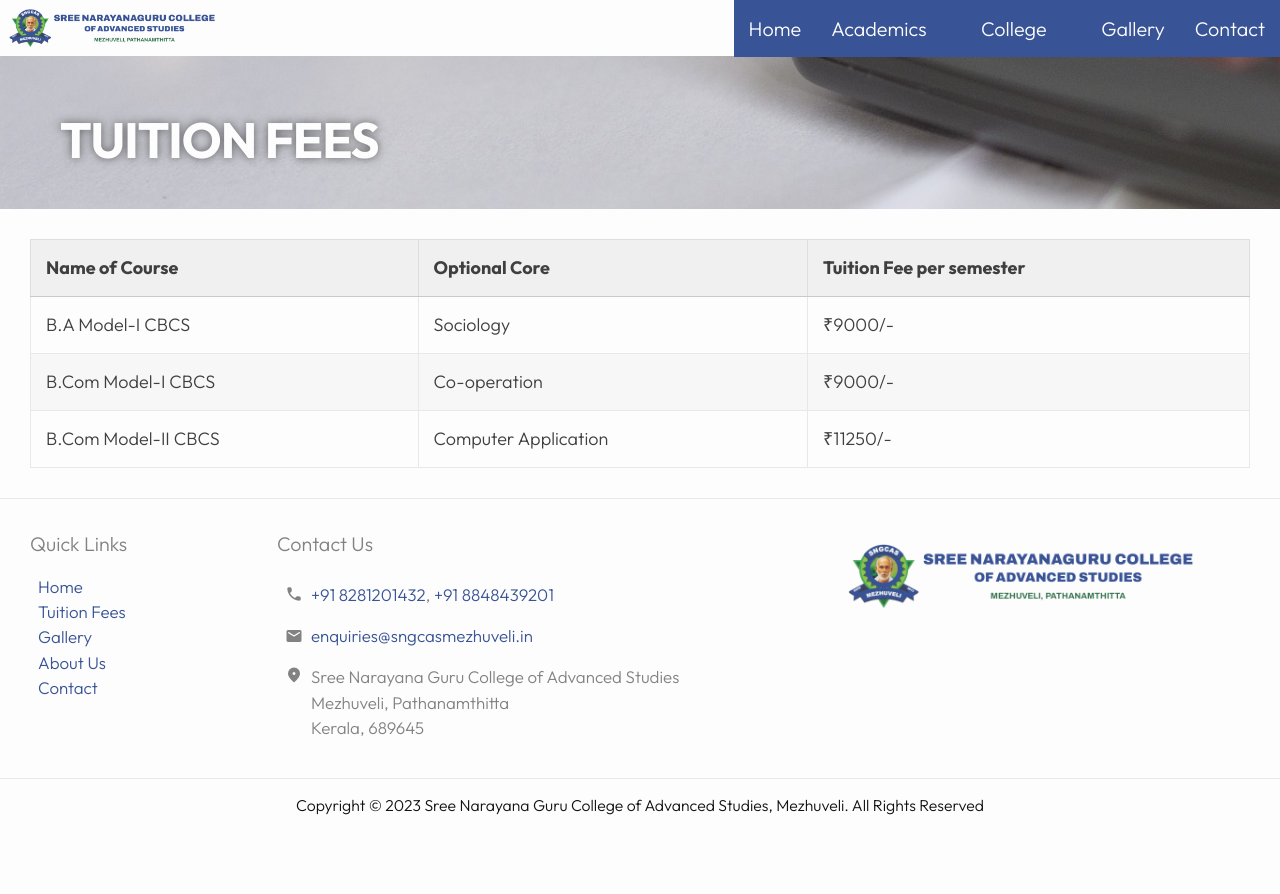
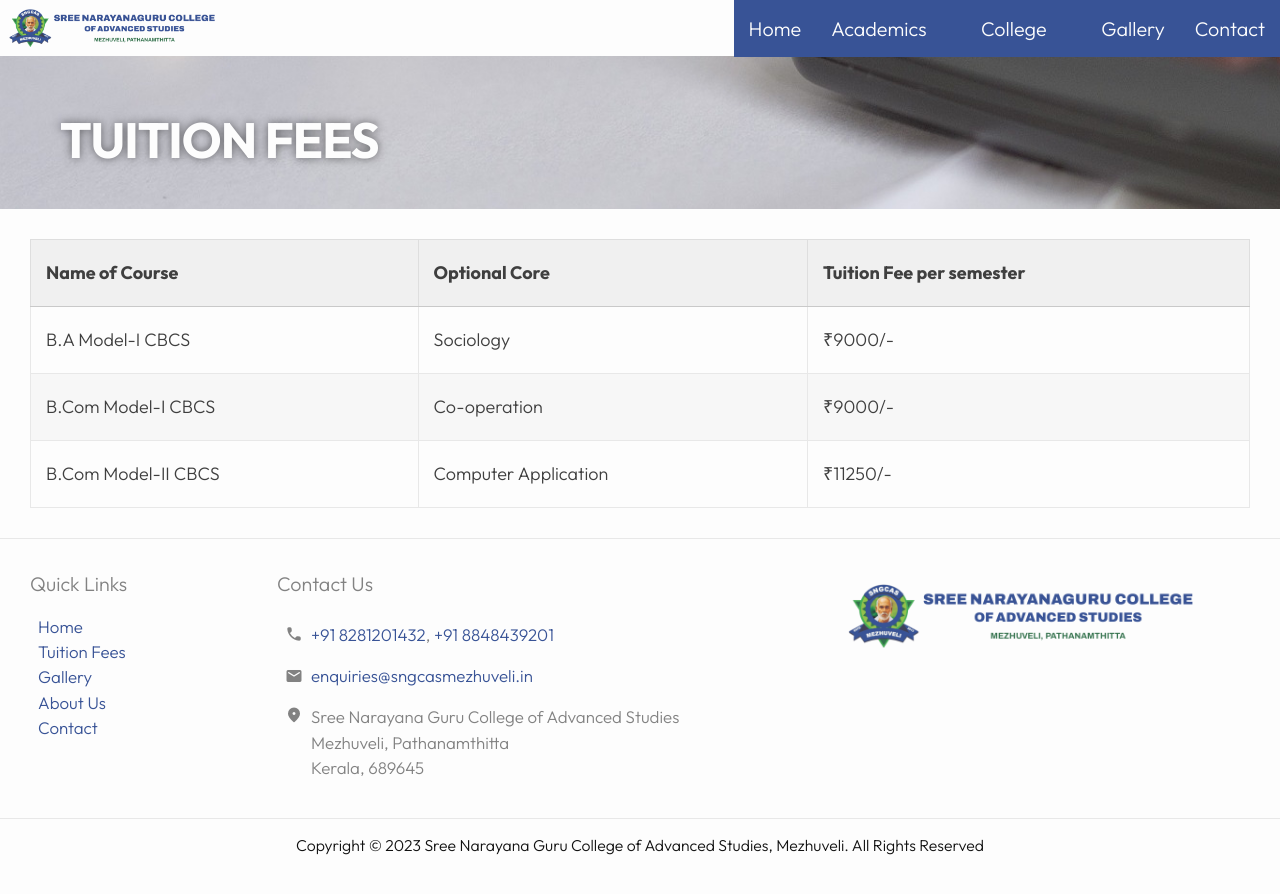
Before and after one commit to BharatSP007/BharatSP007.github.io, a Jekyll site: the page built from docs/academics/tuition_fees.html, in a window 1280 px wide and 900 px high, scrolled down 241 px. Shown: the top 894 px of the window. Built offline with Jekyll 4.4.1, drawn with Linux system fonts in a browser that asks for light colours; before the commit the page ends 1104 px from its top, so only the background shows below that.

Commit message:
fix table layout overflows body

```diff
--- a/docs/_sass/minima/_base.scss
+++ b/docs/_sass/minima/_base.scss
@@ -242,7 +242,10 @@ table {
     }
   }
   th, td {
-    padding: calc(#{$spacing-unit} / 3) calc(#{$spacing-unit} / 2);
+    padding: calc(#{$spacing-unit} / 4) calc(#{$spacing-unit} / 4);
+    @include media (desktop){
+      padding: calc(#{$spacing-unit} / 2) calc(#{$spacing-unit} / 2);
+    }
   }
   th {
     background-color: lighten($grey-color-light, 3%);
```
